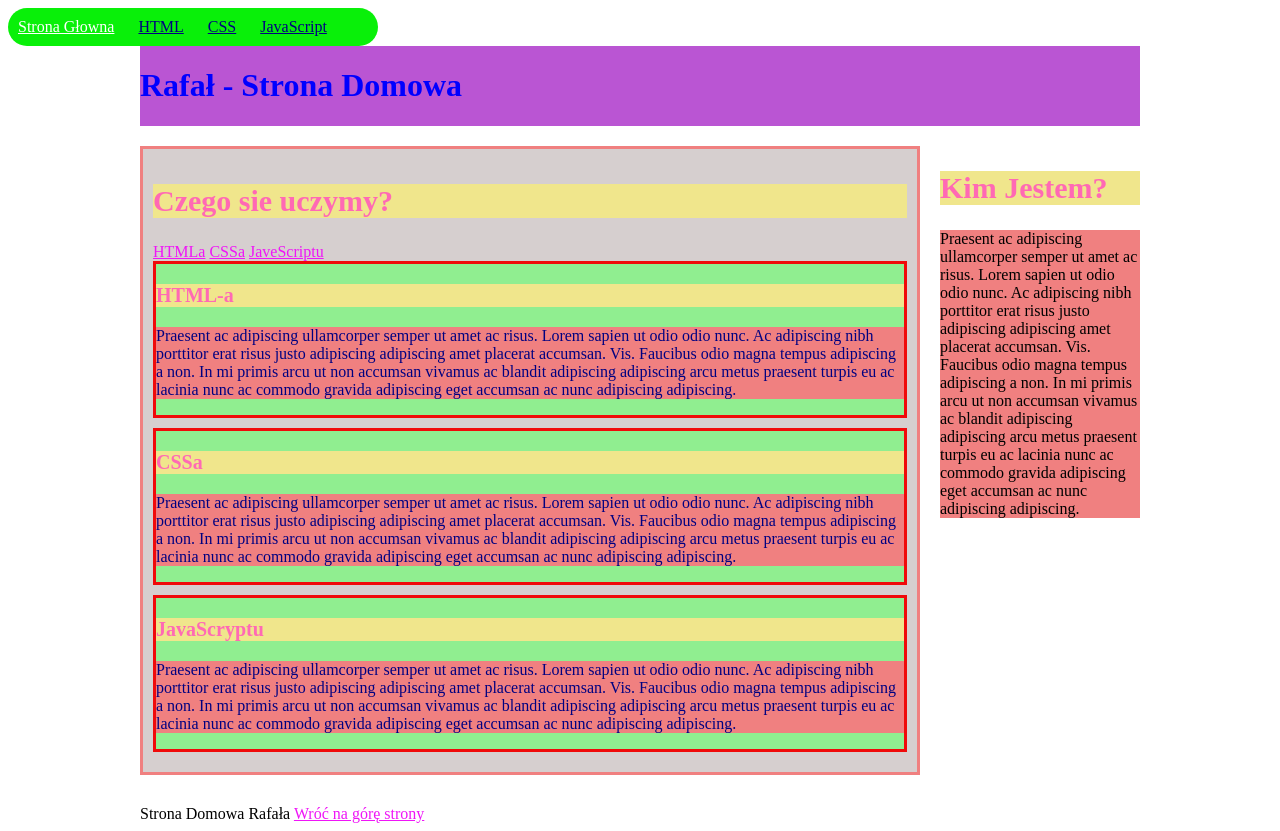
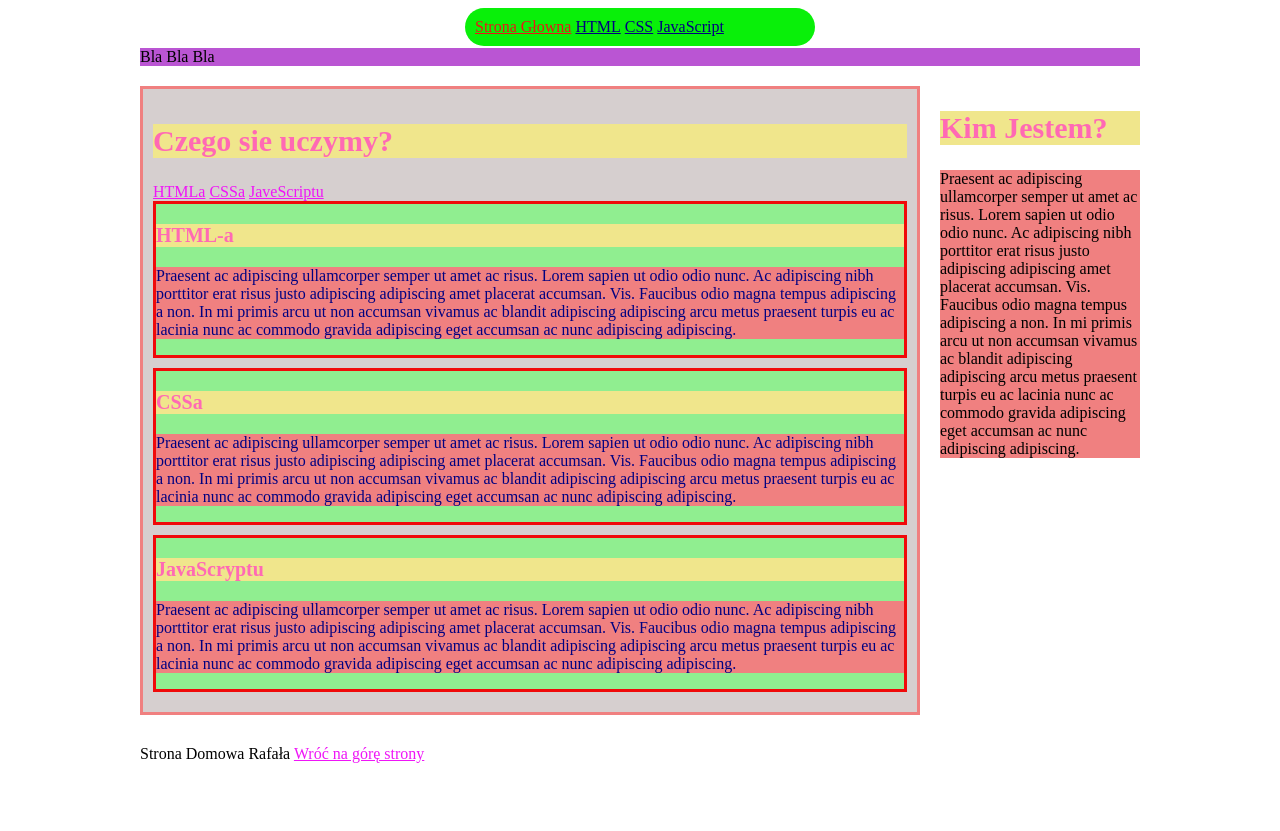
Before and after one commit to rafal-rycerz/homepage, a plain HTML site: page index.html in a window 1280 px wide. After the commit the page ends 800 px from the top, so only its background shows below. Drawn offline with Linux system fonts and the light colour scheme.

Commit message:
mobile ajustment and hamburger menu

```diff
--- a/index.html
+++ b/index.html
@@ -8,8 +8,8 @@
   </head>
 
   <body>
-    <header>
-      <nav class="navigation">
+    <header class="nav">
+      <nav class="navigation navigation--js">
         <a
           class="navigation__links navigation__links--homepage"
           href="index.html"
@@ -19,10 +19,11 @@
         <a class="navigation__links" href="CSS.html">CSS</a>
         <a class="navigation__links" href="JavaScript.html">JavaScript</a>
       </nav>
+      <button class="hamburger hamburger--js">🍔</button>
     </header>
 
     <main class="main">
-        <header id="top" class="header">
+      <header id="top" class="header naglowek">
         <h1>Rafał - Strona Domowa</h1>
       </header>
       <aside class="aside">
@@ -30,11 +31,11 @@
         <p class="article__paragraph">
           Praesent ac adipiscing ullamcorper semper ut amet ac risus. Lorem
           sapien ut odio odio nunc. Ac adipiscing nibh porttitor erat risus
-            justo adipiscing adipiscing amet placerat accumsan. Vis. Faucibus
-            odio magna tempus adipiscing a non. In mi primis arcu ut non
-            accumsan vivamus ac blandit adipiscing adipiscing arcu metus
-            praesent turpis eu ac lacinia nunc ac commodo gravida adipiscing
-            eget accumsan ac nunc adipiscing adipiscing.
+          justo adipiscing adipiscing amet placerat accumsan. Vis. Faucibus odio
+          magna tempus adipiscing a non. In mi primis arcu ut non accumsan
+          vivamus ac blandit adipiscing adipiscing arcu metus praesent turpis eu
+          ac lacinia nunc ac commodo gravida adipiscing eget accumsan ac nunc
+          adipiscing adipiscing.
         </p>
       </aside>
 
@@ -83,7 +84,6 @@
         </article>
       </section>
 
-
       <footer class="footer">
         Strona Domowa Rafała <a href="#top">Wróć na górę strony</a>
       </footer>
--- a/main.js
+++ b/main.js
@@ -8,3 +8,10 @@ console.log(age)
 
 const heading = document.querySelector('.naglowek')
 heading.innerHTML = "Bla Bla Bla"
+
+const hamburger = document.querySelector('.hamburger--js')
+
+hamburger.addEventListener('click', () =>{
+    const nav = document.querySelector('.navigation--js');
+    nav.classList.toggle('navigation--open');
+})
--- a/style.css
+++ b/style.css
@@ -1,3 +1,11 @@
+html {
+  box-sizing: border-box;
+}
+
+*, *::before, *::after{
+  box-sizing: inherit;
+}
+
 h1 {
   color: blue;
 }
@@ -7,6 +15,7 @@ h1 {
 
 nav a {
   color: green;
+
 }
 
 a {
@@ -18,33 +27,36 @@ a {
 }
 
 .navigation {
-  background: #09f009;
-  padding: 10px;
-  border-radius: 20px;
-  width: 350px;
+padding: 16px;
+background: oldlace;
+display: none;
 }
 
+.navigation--open{
+  display: block;
+}
+.nav{
+  min-height: 40px;
+  position: fixed;
+  top: 0;
+  width: 100%;
+}
 .navigation__links {
-  margin-right: 20px;
+  margin: 20px;
   color: navy;
-  display: inline-block;
+  display: block;
 }
 
 .navigation__links--homepage {
-  color: #ffffff;
+  color: #ec1616;
 }
 .grid{
   display: grid;
 }
 .main {
   max-width: 1000px;
-  margin: auto;
-  display: grid;
-  grid-template-columns: 1fr 200px;
-  grid-gap: 20px;
-  grid-template-areas: "header header"
-"article aside"
-"footer footer";
+  margin-top: 40px;
+
 }
 
 .article {
@@ -92,3 +104,45 @@ a {
 .footer{
   grid-area: footer;
 }
+
+.hamburger{
+  border: none;
+  background: none;
+  right: 16px;
+  top: 10px;
+  position: absolute;
+  font-size: 20px;
+
+}
+@media  (min-width: 768px) {
+  .main{
+    max-width: 1000px;
+    margin: auto;
+    display: grid;
+    grid-template-columns: 1fr 200px;
+    grid-gap: 20px;
+    grid-template-areas: "header header"
+  "article aside"
+  "footer footer";
+  }
+
+  .navigation{
+    background: #09f009;
+    padding: 10px;
+    border-radius: 20px;
+    width: 350px;
+    display: block;
+    margin: auto;
+  }
+  .nav{
+ position: static;
+  }
+ .navigation__links {
+ display: inline-block;
+ margin: 0px;
+  }
+
+.hamburger{
+  display: none;
+}
+}
```
Also changed, not shown: CSS.html (+1 -1 lines), HTML.html (+1 -1 lines). Lines whose indentation alone changed are shown as unchanged.
